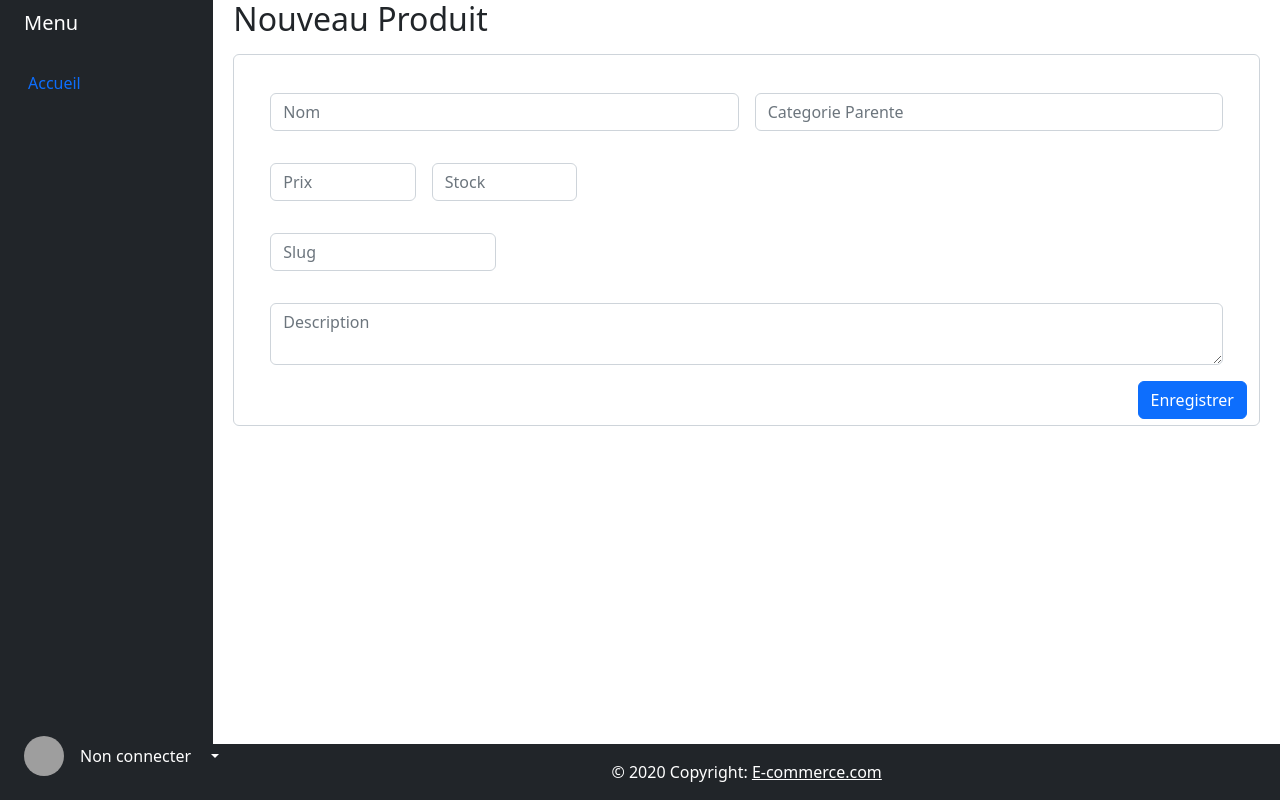
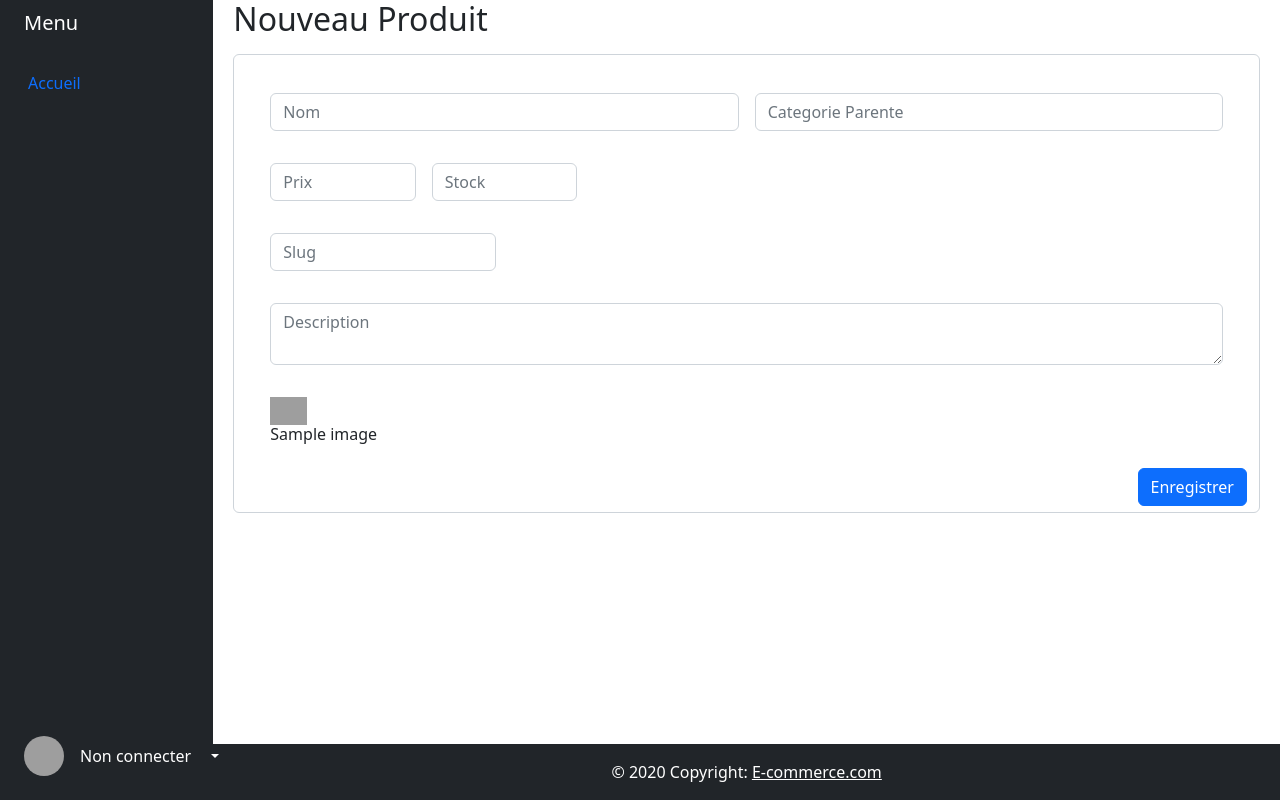
Before and after one commit to B3n-J1/addToCard, a Symfony app: template templates/admin/products/edit.html.twig in a window 1280 px wide. Run offline with Twig, Linux system fonts and the light colour scheme; the template is opened without the code that fills it: most values are stand-ins (such as "Sample title", 1, 10 or a date in 2020); form fields are guessed from the names that the template uses; some libraries are stand-ins or nearby versions; grey boxes are pictures that could not be loaded.

Commit message:
:sparkles: Show Products Images on Admin Products Details

```diff
--- a/src/Controller/Admin/ProductsAdminController.php
+++ b/src/Controller/Admin/ProductsAdminController.php
@@ -2,6 +2,7 @@
 
 namespace App\Controller\Admin;
 
+use App\Entity\Images;
 use App\Entity\Products;
 use App\Form\ProductsType;
 use Symfony\Component\HttpFoundation\Request;
@@ -26,16 +27,16 @@ class ProductsAdminController extends AbstractController
     }
     #[Route('/new', name:'create')]
     #[Route('/{slug}', name:"edit", methods:['GET','POST'])]
-      public function createAndEditAction(Products $product = null, Request $request, EntityManagerInterface $manager)
+      public function createAndEditAction(Products $product = null,Images $images = null, Request $request, EntityManagerInterface $manager)
       {
         if(!$product){
           $product = new Products();
         }
+        $images = $product->getImages();
         $form = $this->createForm(ProductsType::class, $product);
         $form->handleRequest($request);
         if($form->isSubmitted() && $form->isValid()) {
           $modif = $product->getId() !== null;
-
           $manager->persist($product);
           $this->addFlash("success", ($modif) ? "La modification a été effectuée" : "L'ajout a été effectuée");
           $manager->flush();
@@ -45,6 +46,7 @@ class ProductsAdminController extends AbstractController
 
         return $this->render('admin/products/edit.html.twig', [
           'product' => $product,
+          'images' => $images,
           'form' => $form->createView(),
           'modification' => $product->getId() !== null
         ]);
--- a/templates/admin/products/edit.html.twig
+++ b/templates/admin/products/edit.html.twig
@@ -44,6 +44,16 @@
                     {{ form_widget(form.description, {'attr': {'class': 'form-control', 'placeholder' : 'Description', 'aria-label' : 'Description'}}) }}
                   </div>
                 </div>
+                <div class="m-3 row g-3">
+                {% for image in images %}
+                  <div class="col-2">
+                        <img class="w-25" src="{{ asset('assets/uploads/') ~ image.name }}" alt="...">
+                      <div >
+                        <h6 class="font-weight-light" >{{ image.name}}</h6>
+                      </div>
+                  </div>
+                {% endfor %}
+                </div>
 
 
                 <div class="text-end">
```
